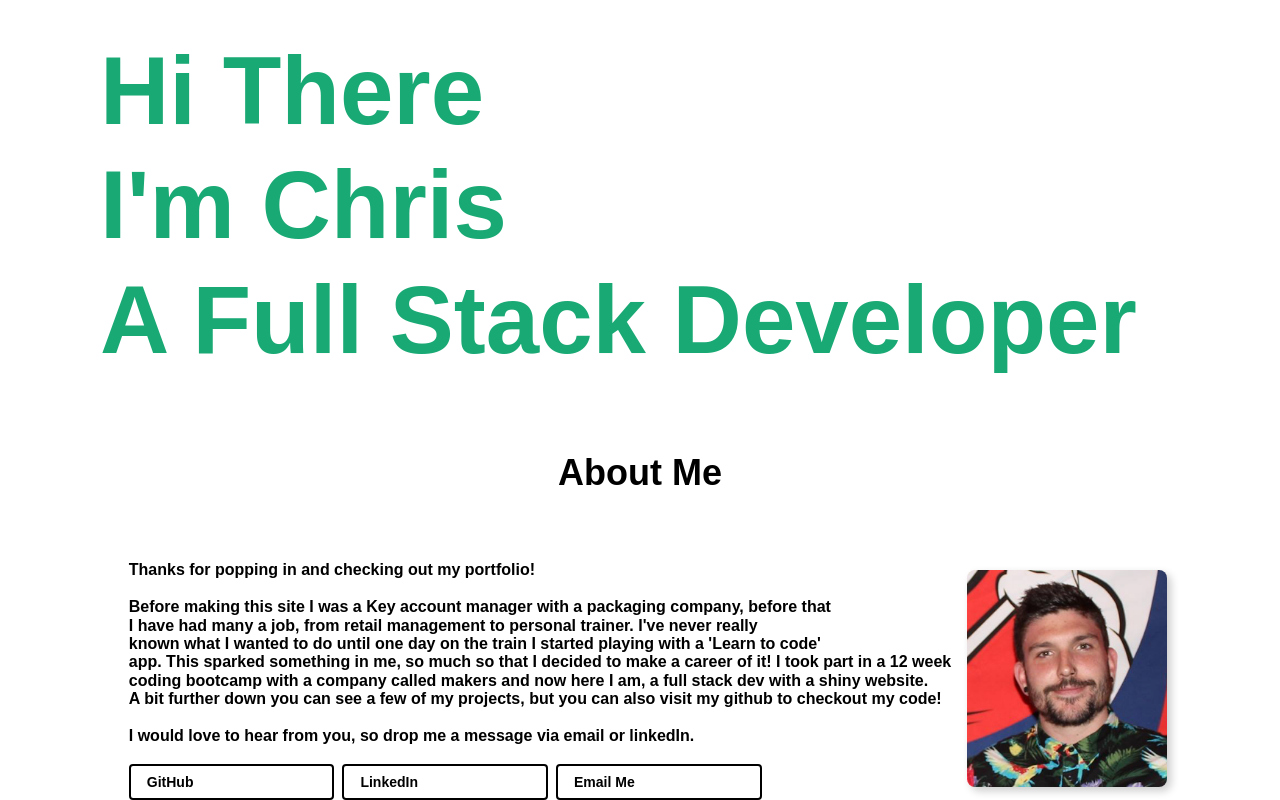
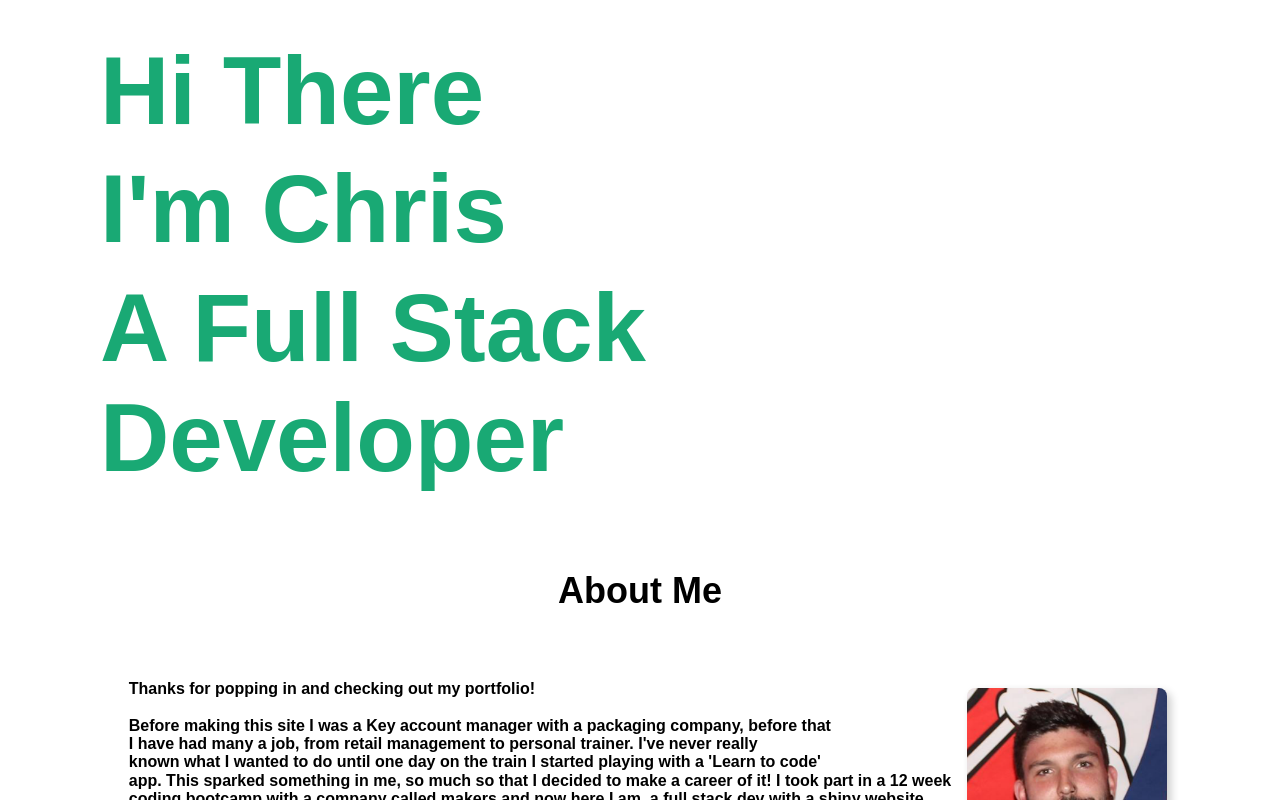
Before and after one commit to ChrisCooney05/portfolio_site, a React (Create React App) app: page / in a window 1280 px wide. Shown: the top 800 px of the page. Built offline with nearby package versions, Linux system fonts and the light colour scheme.

Commit message:
Added flec to title for more responce

```diff
--- a/src/components/Intro.js
+++ b/src/components/Intro.js
@@ -3,16 +3,16 @@ import React, { Component } from "react";
 class Intro extends Component {
   render() {
     return (
-      <div className="mh5-ns">
-        <h1 className="animate__animated animate__fadeIn green f-headline ma1 b">
+      <div className="mh5-ns flex flex-column">
+        <h1 className="animate__animated animate__fadeIn green f-headline ma1 b w-75">
           Hi There
         </h1>
 
-        <h1 className="animate__animated animate__fadeIn animate__delay-1s green f-headline ma1 b">
+        <h1 className="animate__animated animate__fadeIn animate__delay-1s green f-headline ma1 b w-75">
           I'm Chris
         </h1>
 
-        <h1 className="animate__animated animate__fadeIn animate__delay-2s green f-headline ma1 b">
+        <h1 className="animate__animated animate__fadeIn animate__delay-2s green f-headline ma1 b w-75">
           A Full Stack Developer
         </h1>
       </div>
```
